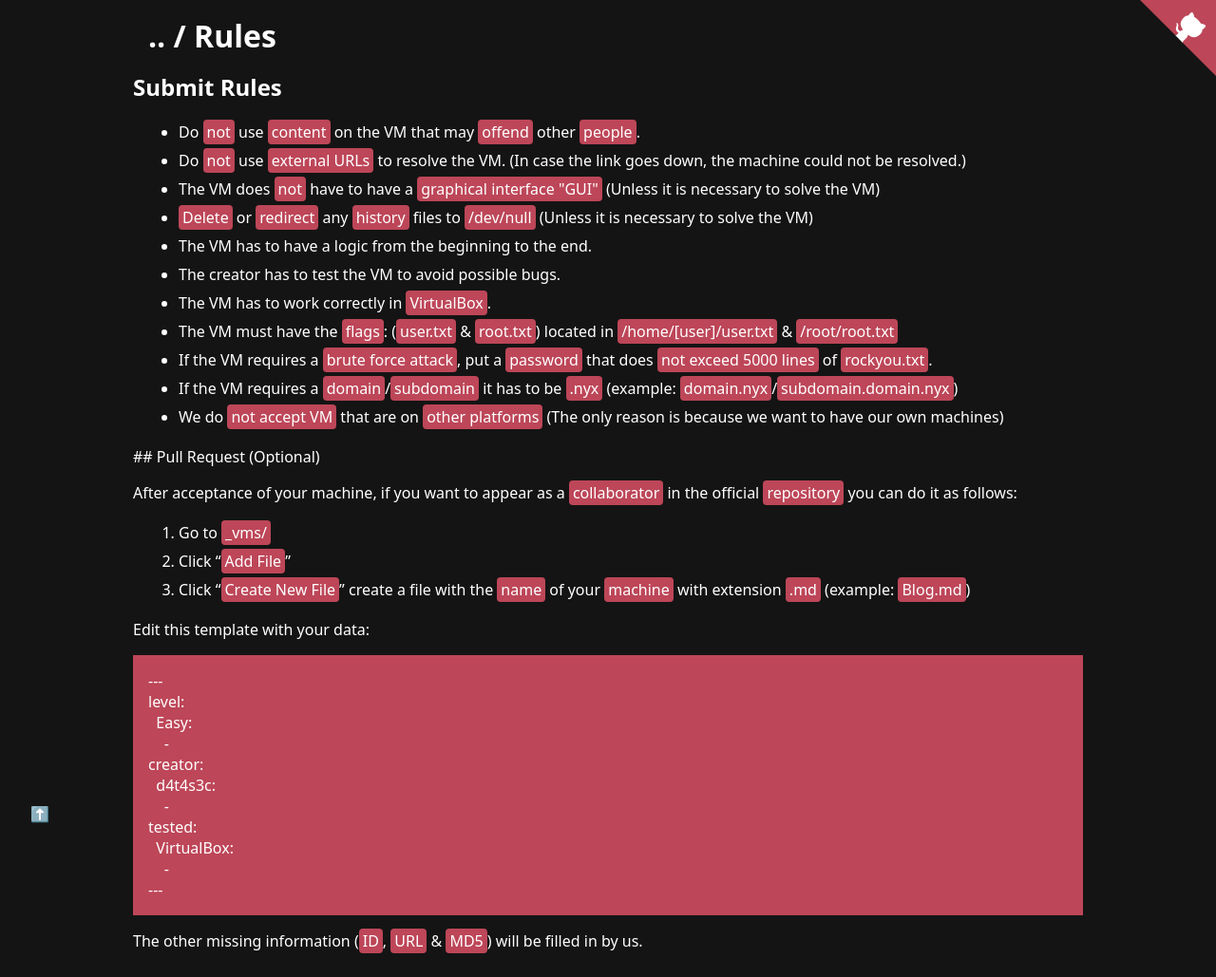
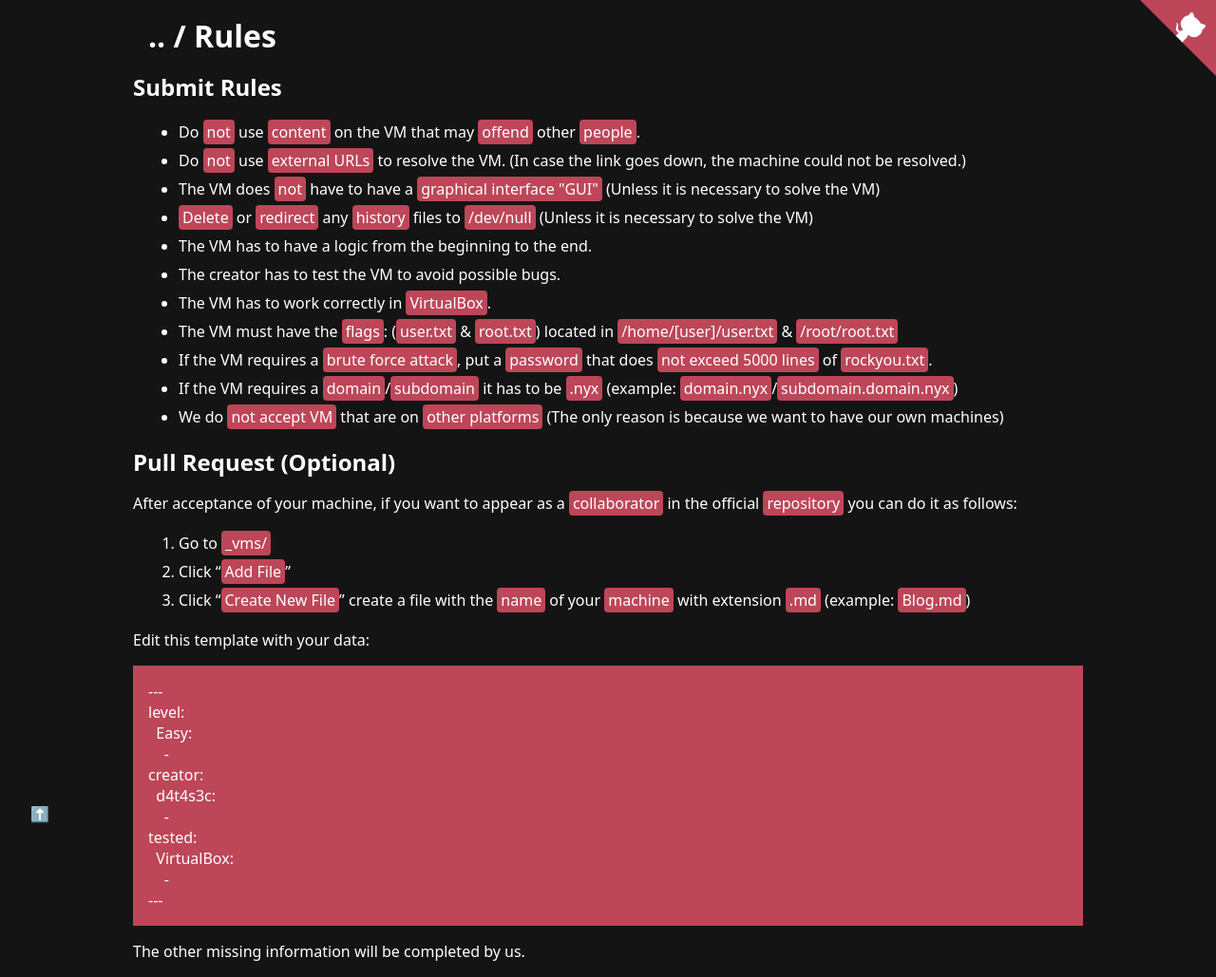
Before and after one commit to VulNyx/vulnyx, a Jekyll site: the page built from rules.md, in a window 1280 px wide. Shown: the whole page at 95% size. Built offline with Jekyll 4.4.1, drawn with Linux system fonts in a browser that asks for light colours.

Commit message:
Update rules.md

````diff
--- a/rules.md
+++ b/rules.md
@@ -17,7 +17,7 @@ title: Rules
 - If the VM requires a `domain`/`subdomain` it has to be `.nyx` (example: `domain.nyx`/`subdomain.domain.nyx`)
 - We do `not accept VM` that are on `other platforms` (The only reason is because we want to have our own machines)
 
- ## Pull Request (Optional)
+## Pull Request (Optional)
 
 After acceptance of your machine, if you want to appear as a <a href="https://github.com/vulnyx/vulnyx.github.io/graphs/contributors" target="_blank">`collaborator`</a> in the official <a href="https://github.com/VulNyx/vulnyx.github.io" target="_blank">`repository`</a> you can do it as follows:
 
@@ -41,6 +41,6 @@ tested:
 ---
 ```
 
-The other missing information (`ID`, `URL` & `MD5`) will be filled in by us.
+The other missing information will be completed by us.
 
 <a href="#" class="bttop">⬆️</a>
````
